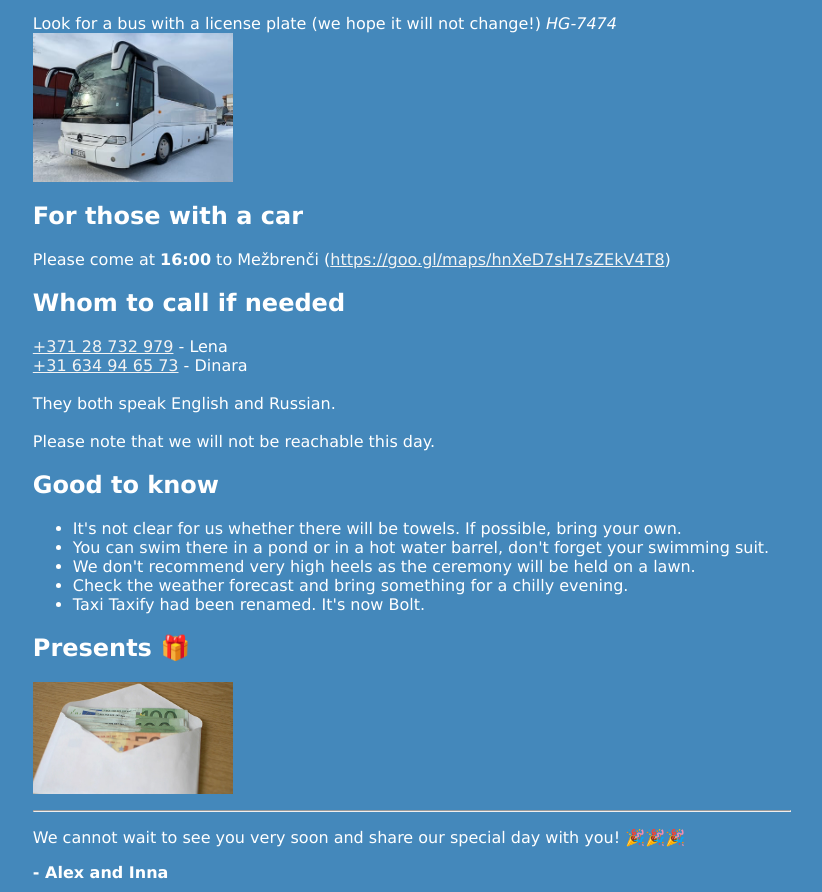
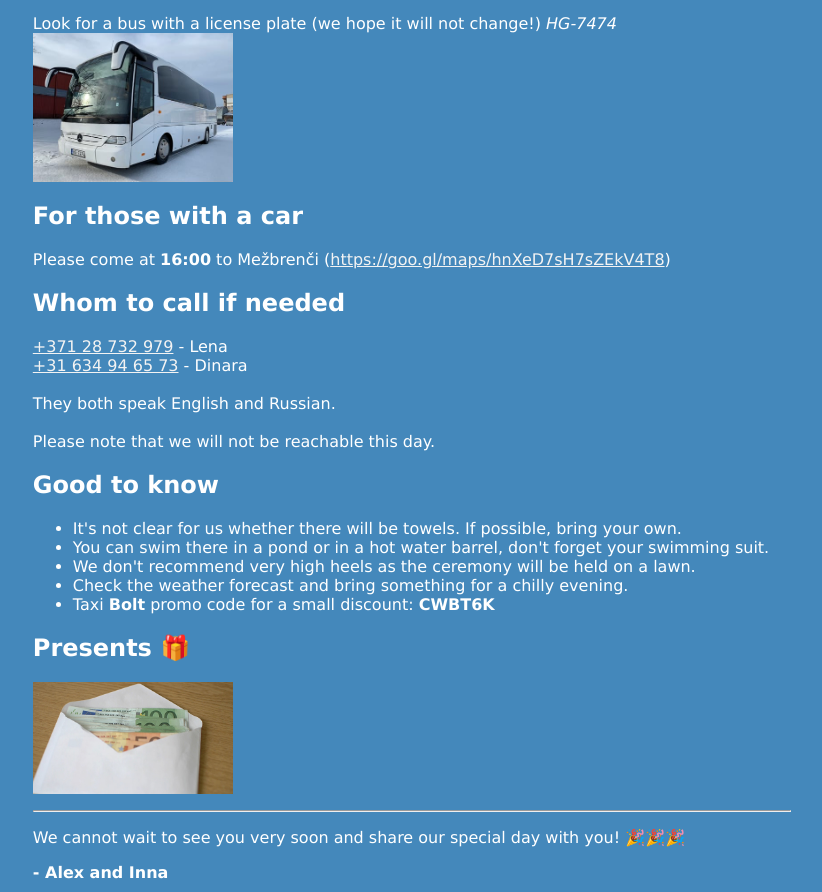
Before and after one commit to azarakovskiy/azarakovskiy.github.io, a Jekyll site: the page built from wedding_last_update.html, in a window 1280 px wide. Shown: the part 1130-2022 px from the top of the page, without its empty margins (228-1050 px from the left). Built offline with Jekyll 4.4.1, drawn with Linux system fonts in a browser that asks for light colours.

Commit message:
taxify -> bolt

```diff
--- a/wedding_last_update.html
+++ b/wedding_last_update.html
@@ -184,8 +184,8 @@ permalink: /wedding/final_update
         <li>
             Check the weather forecast and bring something for a chilly evening.
         </li>
-<li>
-           Taxi Taxify had been renamed. It's now Bolt.
+        <li>
+            Taxi <strong>Bolt</strong> promo code for a small discount: <strong>CWBT6K</strong>
         </li>
     </ul>
 
```
Also changed, not shown: 2 other files.
